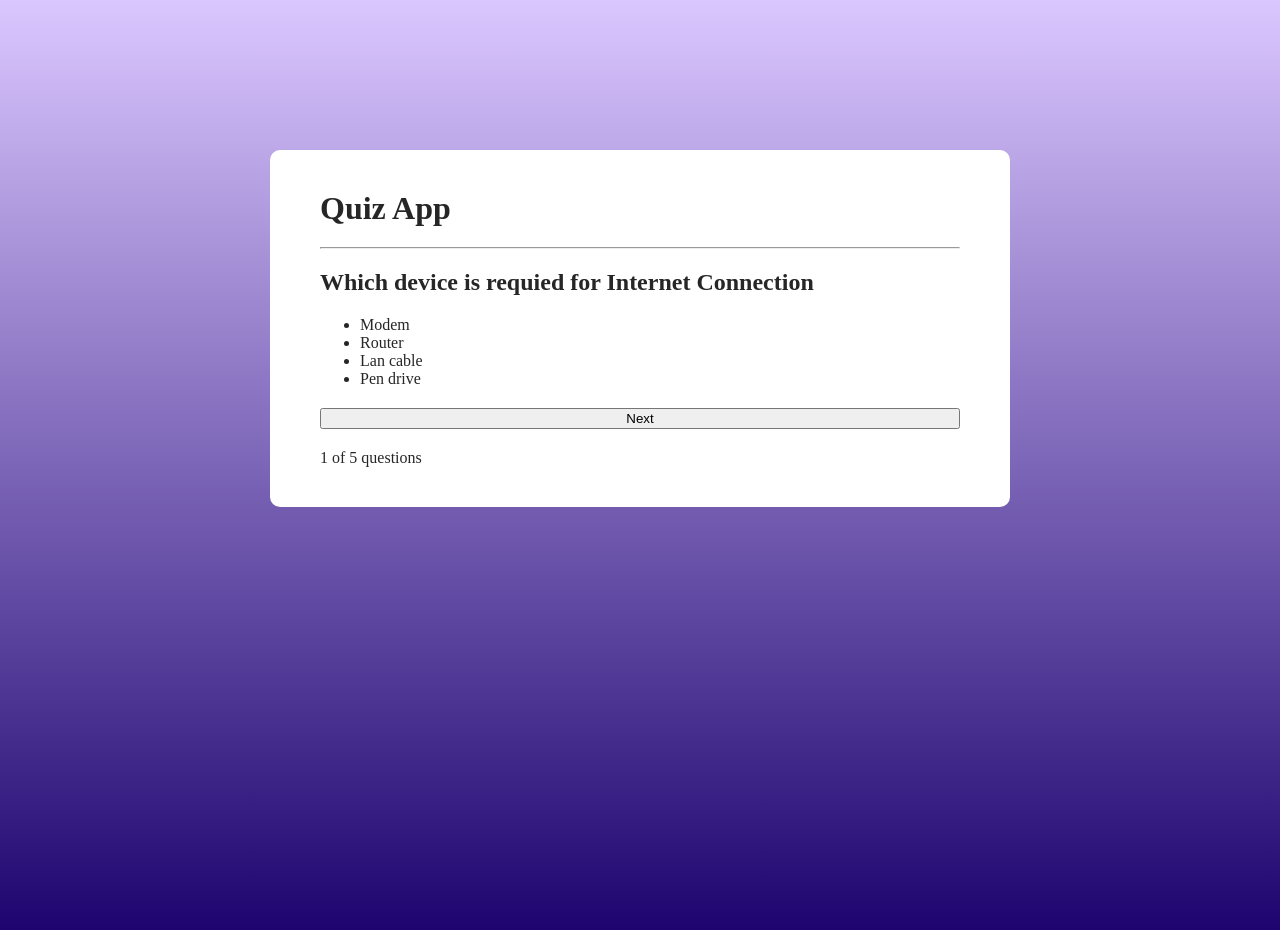
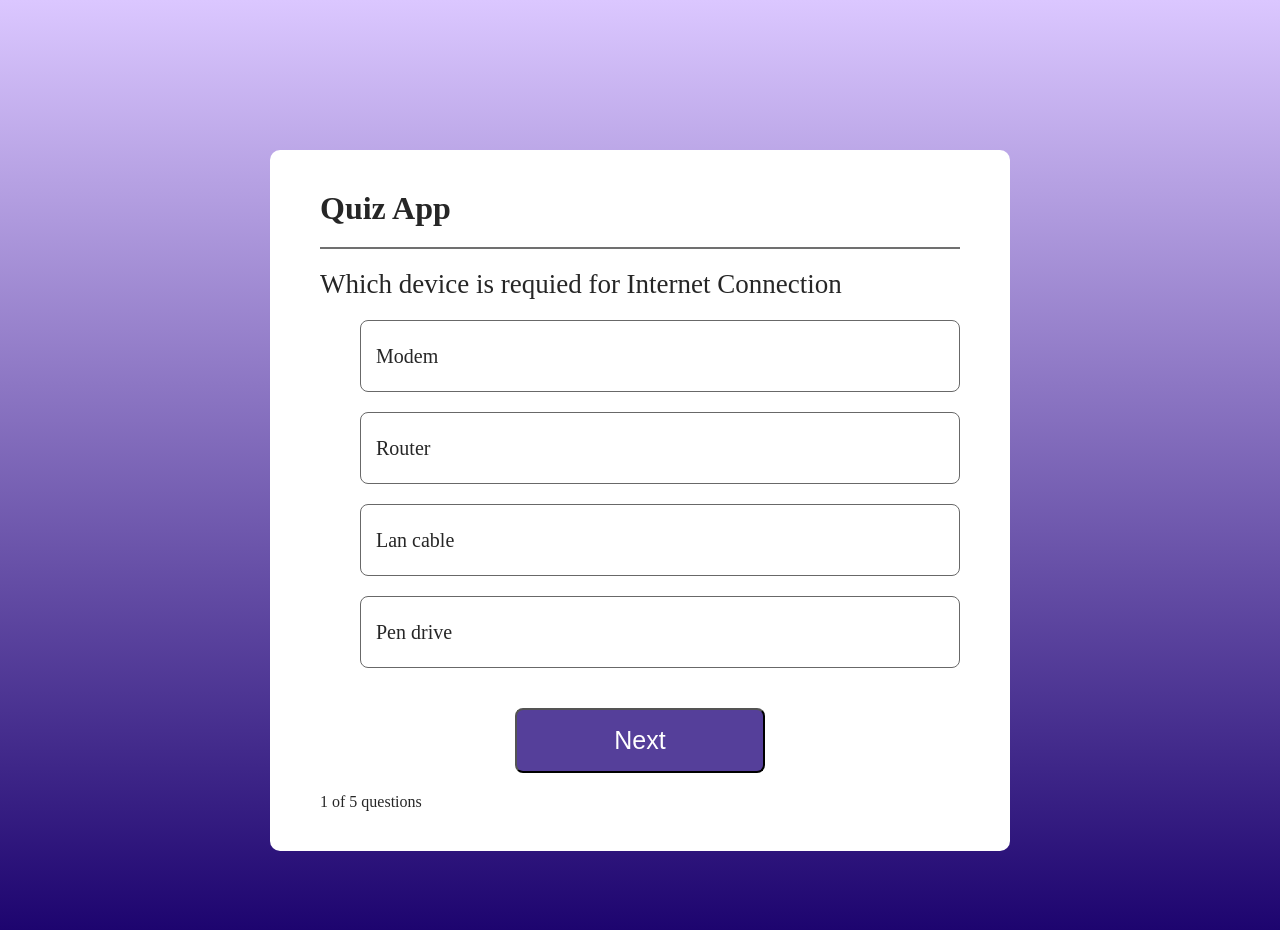
Before and after one commit to RohitSutar1823/Quiz-App, a React (Vite) app in the folder quiz-app/: page / in a window 1280 px wide. Shown: the top 930 px of the page. Built offline with nearby package versions, Linux system fonts and the light colour scheme.

Commit message:
style: add styling for quiz questions, options, and next button

```diff
--- a/quiz-app/src/Components/Quiz/Quiz.css
+++ b/quiz-app/src/Components/Quiz/Quiz.css
@@ -10,3 +10,38 @@
     border-radius: 10px;
     padding: 40px 50px;
 }
+
+.container hr{
+    height: 2px;
+    border: none;
+    background: #707070;
+}
+
+.container h2{
+    font-size: 27px;
+    font-weight: 500;
+}
+
+.container ul li{
+    display: flex;
+    align-items: center;
+    height: 70px;
+    padding-left: 15px;
+    border: 1px solid #686868;
+    border-radius: 8px;
+    margin-bottom: 20px;
+    font-size: 20px;
+    cursor: pointer;
+}
+
+.container button{
+    margin: auto;
+    width: 250px;
+    height: 65px;
+    background: #553f9a;
+    color: #fff;
+    font-size: 25px;
+    font-weight: 500;
+    border-radius: 8px;
+    cursor: pointer;
+}
```
